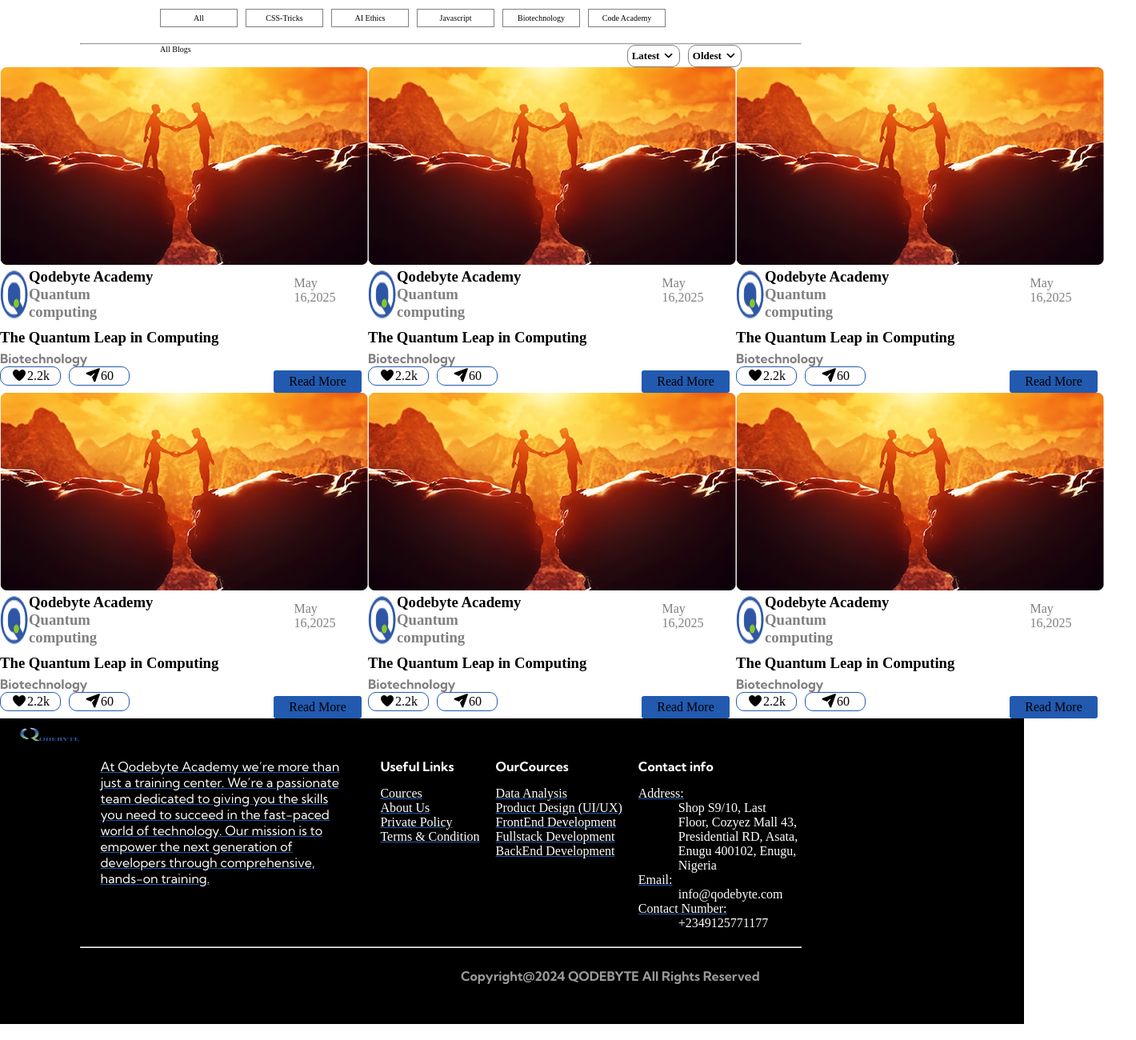
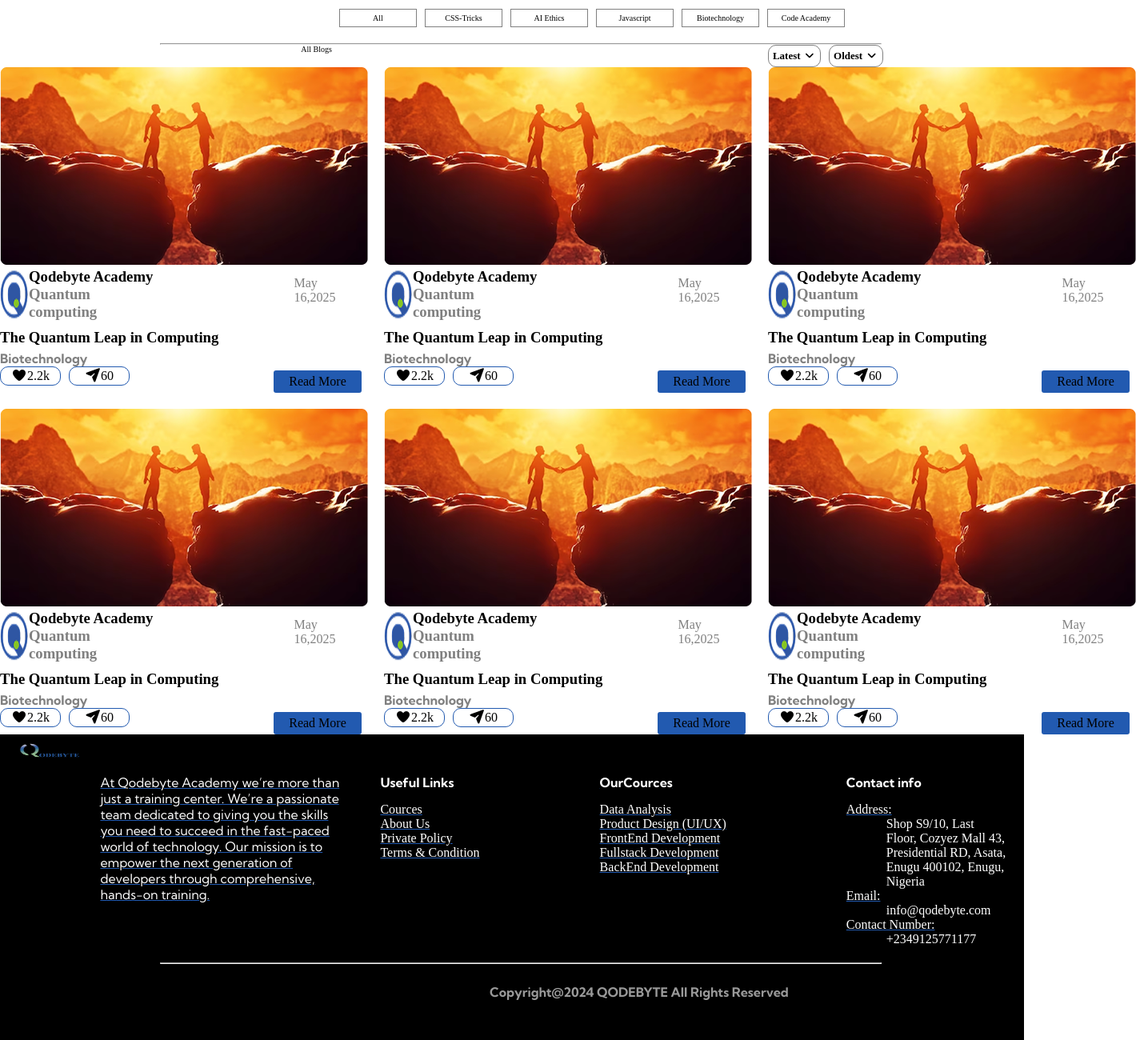
Before and after one commit to EnehGodswill/blog, a plain HTML site: page index.html in a window 1280 px wide. Shown: the part 428-1728 px from the top of the page at 80% size, 1420 px wide, since content can reach past the window. Drawn offline with Linux system fonts and the light colour scheme.

Commit message:
another part

```diff
--- a/index.html
+++ b/index.html
@@ -21,7 +21,7 @@
    </nav>
 
    <h4>Blogs</h4>
-   <span>
+   <span id="beautiful">
     <div>
         <h5 id="Most">Most Recent</h5>
         <h6 id="May">May 16 2025</h6>
@@ -267,11 +267,12 @@ Contact Number: </p>
 +2349125771177</p>
         </div>
     </div>
+
+   <div id="sisesther">
     <hr>
-
     <h4 id="chuks">Copyright@2024 QODEBYTE All Rights Reserved</h4>
     </div>
-
+    </div>
 
 </body>
 </html>
--- a/style.css
+++ b/style.css
@@ -553,7 +553,7 @@ margin-left: 50px;
     margin-left: 50px;
     display: flex;
     margin-top: 25px;
-    gap: 20px;
+    gap: 150px;
 }
 #godswill{
 margin-bottom: 15px;
@@ -584,4 +584,28 @@ hr{
 #grid-container{
     display: grid;
     grid-template-columns: repeat(3,1fr);
+    gap: 20px;
 }
+#beautiful{
+    display: flex;
+    justify-content: center;
+}
+#secondstage{
+    display: flex;
+    justify-content: center;
+}
+#thirdstage{
+    display: flex;
+    justify-content: center;
+}
+hr{
+    margin-left: 200px;
+
+}
+#sisesther{
+    background-color: black;
+}
+#chuks{
+    display: flex;
+    justify-content: center;
+}
```
